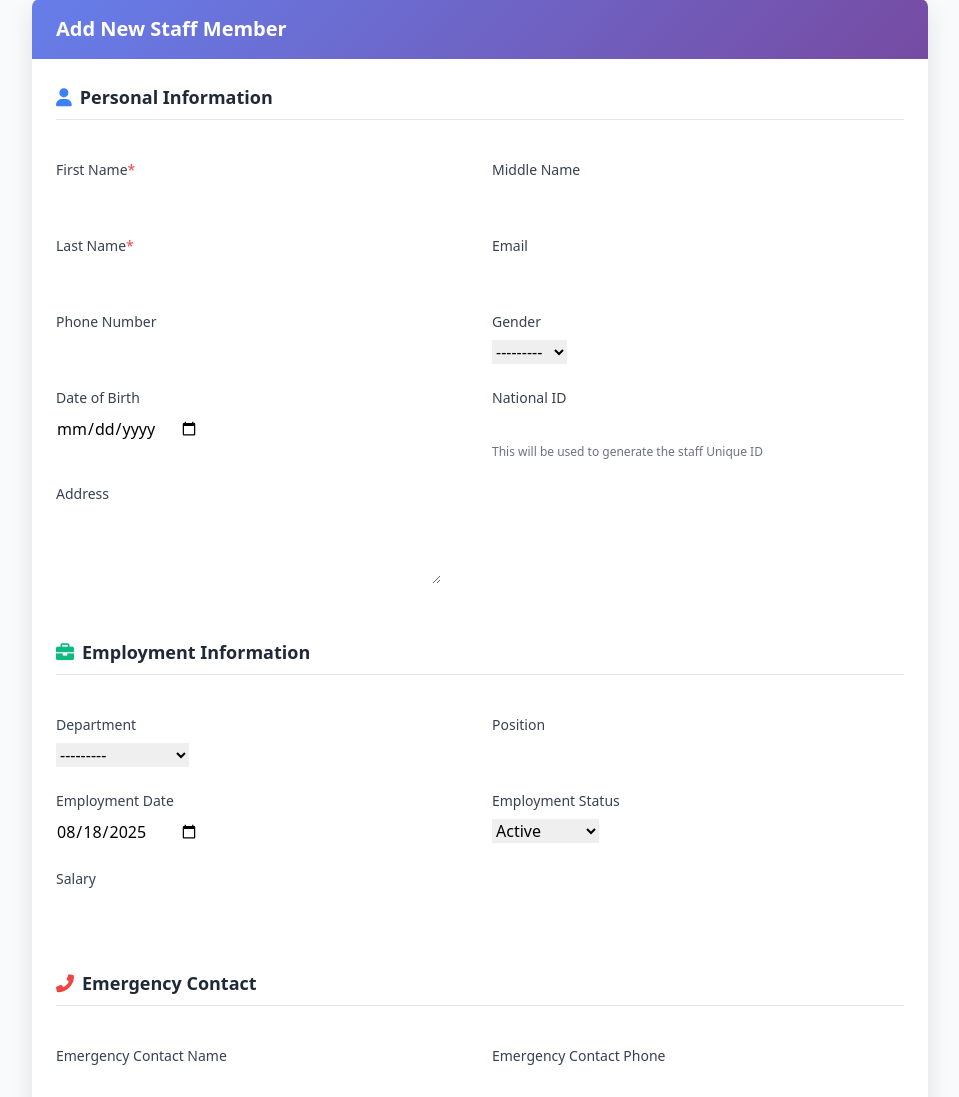
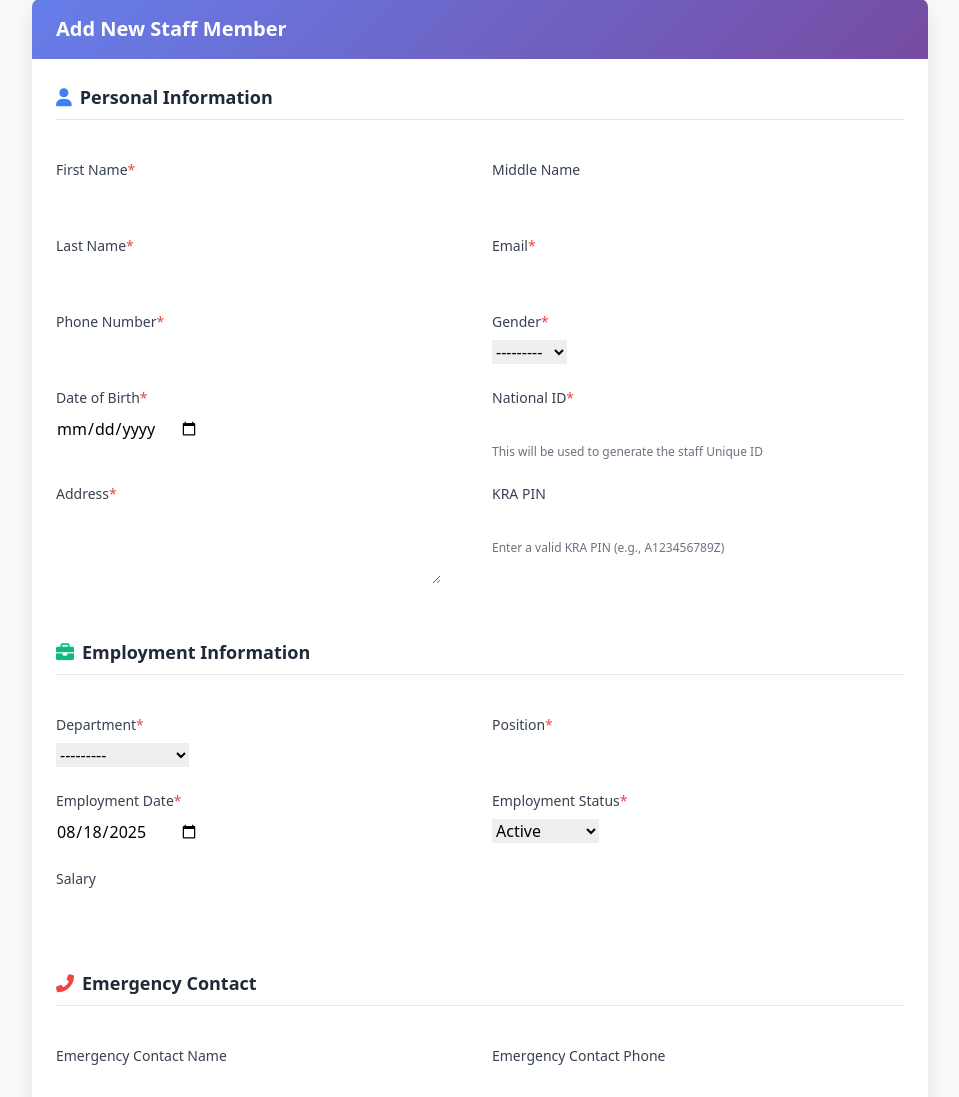
Before and after one commit to WendyAchieng01/employeemgmt, a Django app: page /create/ in a window 1280 px wide. Shown: the part 153-1250 px from the top of the page, without its empty margins (160-1119 px from the left). Run offline with Django 5.2, Linux system fonts and the light colour scheme; data comes from the database, SQL or seed files in the repository; both versions use the stored data as it was after the commit.

Commit message:
remove compulsory form fields

```diff
--- a/core/forms.py
+++ b/core/forms.py
@@ -8,10 +8,11 @@ class StaffForm(forms.ModelForm):
         exclude = ['unique_id', 'created_at', 'updated_at']
         widgets = {
             'date_of_birth': forms.DateInput(attrs={'type': 'date'}),
-            'employment_date': forms.DateInput(attrs={'type': 'date', 'initial': timezone.now()}),
+            'employment_date': forms.DateInput(attrs={'type': 'date'}),
             'address': forms.Textarea(attrs={'rows': 3}),
             'gender': forms.Select(),
             'employment_status': forms.Select(),
+            'kra_pin': forms.TextInput(attrs={'placeholder': ''}),
         }
 
     def __init__(self, *args, **kwargs):
@@ -24,8 +25,7 @@ class StaffForm(forms.ModelForm):
         required_fields = [
             'first_name', 'last_name', 'email', 'phone', 'gender',
             'date_of_birth', 'national_id', 'department', 'position',
-            'employment_date', 'emergency_contact_name',
-            'emergency_contact_phone', 'emergency_contact_relationship'
+            'employment_date'
         ]
 
         for field in required_fields:
@@ -41,6 +41,15 @@ class StaffForm(forms.ModelForm):
                 raise forms.ValidationError("National ID must be at least 6 characters long")
         return national_id
 
+    def clean_kra_pin(self):
+        """Validate KRA PIN format if provided"""
+        kra_pin = self.cleaned_data.get('kra_pin')
+        if kra_pin:
+            import re
+            if not re.match(r'^[A-Za-z][0-9]{9}[A-Za-z]$', kra_pin):
+                raise forms.ValidationError("KRA PIN must be 11 characters: 1 letter, 9 digits, 1 letter")
+        return kra_pin
+
     def clean(self):
         """Custom validation to check for potential duplicate staff IDs"""
         cleaned_data = super().clean()
@@ -49,9 +58,9 @@ class StaffForm(forms.ModelForm):
         employment_date = cleaned_data.get('employment_date')
 
         if national_id and department and employment_date:
-            # Generate the potential staff ID with slash
+            # Generate the potential staff ID with hyphen (per model)
             clean_national_id = ''.join(c for c in national_id if c.isalnum())
-            potential_unique_id = f"{department.code}{clean_national_id}/{employment_date.year}"
+            potential_unique_id = f"{department.code}{clean_national_id}-{employment_date.year}"
 
             # Check if this staff ID already exists (exclude current instance if updating)
             existing_staff = Staff.objects.filter(unique_id=potential_unique_id)
--- a/templates/staff_form.html
+++ b/templates/staff_form.html
@@ -19,7 +19,7 @@
                 <h3 class="text-xl font-bold">{{ title }}</h3>
             </div>
 
-            <form method="post" class="p-6">
+        <form method="post" class="p-6">
             {% csrf_token %}
 
             {% if form.non_field_errors %}
@@ -69,7 +69,9 @@
 
                 <!-- Email -->
                 <div>
-                    <label class="block text-sm font-medium text-gray-700 mb-2">{{ form.email.label }}</label>
+                    <label class="block text-sm font-medium text-gray-700 mb-2">
+                        {{ form.email.label }}{% if form.email.field.required %}<span class="text-red-500">*</span>{% endif %}
+                    </label>
                     {{ form.email }}
                     {% for error in form.email.errors %}
                         <p class="mt-1 text-sm text-red-600">{{ error }}</p>
@@ -78,7 +80,9 @@
 
                 <!-- Phone -->
                 <div>
-                    <label class="block text-sm font-medium text-gray-700 mb-2">{{ form.phone.label }}</label>
+                    <label class="block text-sm font-medium text-gray-700 mb-2">
+                        {{ form.phone.label }}{% if form.phone.field.required %}<span class="text-red-500">*</span>{% endif %}
+                    </label>
                     {{ form.phone }}
                     {% for error in form.phone.errors %}
                         <p class="mt-1 text-sm text-red-600">{{ error }}</p>
@@ -87,7 +91,9 @@
 
                 <!-- Gender -->
                 <div>
-                    <label class="block text-sm font-medium text-gray-700 mb-2">{{ form.gender.label }}</label>
+                    <label class="block text-sm font-medium text-gray-700 mb-2">
+                        {{ form.gender.label }}{% if form.gender.field.required %}<span class="text-red-500">*</span>{% endif %}
+                    </label>
                     {{ form.gender }}
                     {% for error in form.gender.errors %}
                         <p class="mt-1 text-sm text-red-600">{{ error }}</p>
@@ -96,7 +102,9 @@
 
                 <!-- Date of Birth -->
                 <div>
-                    <label class="block text-sm font-medium text-gray-700 mb-2">{{ form.date_of_birth.label }}</label>
+                    <label class="block text-sm font-medium text-gray-700 mb-2">
+                        {{ form.date_of_birth.label }}{% if form.date_of_birth.field.required %}<span class="text-red-500">*</span>{% endif %}
+                    </label>
                     {{ form.date_of_birth }}
                     {% for error in form.date_of_birth.errors %}
                         <p class="mt-1 text-sm text-red-600">{{ error }}</p>
@@ -105,7 +113,9 @@
 
                 <!-- National ID -->
                 <div>
-                    <label class="block text-sm font-medium text-gray-700 mb-2">{{ form.national_id.label }}</label>
+                    <label class="block text-sm font-medium text-gray-700 mb-2">
+                        {{ form.national_id.label }}{% if form.national_id.field.required %}<span class="text-red-500">*</span>{% endif %}
+                    </label>
                     {{ form.national_id }}
                     {% for error in form.national_id.errors %}
                         <p class="mt-1 text-sm text-red-600">{{ error }}</p>
@@ -114,12 +124,26 @@
                 </div>
 
                 <!-- Address -->
-                <div class="md:col-span-2">
-                    <label class="block text-sm font-medium text-gray-700 mb-2">{{ form.address.label }}</label>
+                <div>
+                    <label class="block text-sm font-medium text-gray-700 mb-2">
+                        {{ form.address.label }}{% if form.address.field.required %}<span class="text-red-500">*</span>{% endif %}
+                    </label>
                     {{ form.address }}
                     {% for error in form.address.errors %}
                         <p class="mt-1 text-sm text-red-600">{{ error }}</p>
                     {% endfor %}
+                </div>
+
+                <!-- KRA PIN -->
+                <div>
+                    <label class="block text-sm font-medium text-gray-700 mb-2">
+                        {{ form.kra_pin.label }}{% if form.kra_pin.field.required %}<span class="text-red-500">*</span>{% endif %}
+                    </label>
+                    {{ form.kra_pin }}
+                    {% for error in form.kra_pin.errors %}
+                        <p class="mt-1 text-sm text-red-600">{{ error }}</p>
+                    {% endfor %}
+                    <p class="mt-1 text-xs text-gray-500">Enter a valid KRA PIN (e.g., A123456789Z)</p>
                 </div>
 
                 <!-- Employment Information Section -->
@@ -131,7 +155,9 @@
 
                 <!-- Department -->
                 <div>
-                    <label class="block text-sm font-medium text-gray-700 mb-2">{{ form.department.label }}</label>
+                    <label class="block text-sm font-medium text-gray-700 mb-2">
+                        {{ form.department.label }}{% if form.department.field.required %}<span class="text-red-500">*</span>{% endif %}
+                    </label>
                     {{ form.department }}
                     {% for error in form.department.errors %}
                         <p class="mt-1 text-sm text-red-600">{{ error }}</p>
@@ -140,7 +166,9 @@
 
                 <!-- Position -->
                 <div>
-                    <label class="block text-sm font-medium text-gray-700 mb-2">{{ form.position.label }}</label>
+                    <label class="block text-sm font-medium text-gray-700 mb-2">
+                        {{ form.position.label }}{% if form.position.field.required %}<span class="text-red-500">*</span>{% endif %}
+                    </label>
                     {{ form.position }}
                     {% for error in form.position.errors %}
                         <p class="mt-1 text-sm text-red-600">{{ error }}</p>
@@ -149,7 +177,9 @@
 
                 <!-- Employment Date -->
                 <div>
-                    <label class="block text-sm font-medium text-gray-700 mb-2">{{ form.employment_date.label }}</label>
+                    <label class="block text-sm font-medium text-gray-700 mb-2">
+                        {{ form.employment_date.label }}{% if form.employment_date.field.required %}<span class="text-red-500">*</span>{% endif %}
+                    </label>
                     {{ form.employment_date }}
                     {% for error in form.employment_date.errors %}
                         <p class="mt-1 text-sm text-red-600">{{ error }}</p>
@@ -158,7 +188,9 @@
 
                 <!-- Employment Status -->
                 <div>
-                    <label class="block text-sm font-medium text-gray-700 mb-2">{{ form.employment_status.label }}</label>
+                    <label class="block text-sm font-medium text-gray-700 mb-2">
+                        {{ form.employment_status.label }}{% if form.employment_status.field.required %}<span class="text-red-500">*</span>{% endif %}
+                    </label>
                     {{ form.employment_status }}
                     {% for error in form.employment_status.errors %}
                         <p class="mt-1 text-sm text-red-600">{{ error }}</p>
@@ -167,7 +199,9 @@
 
                 <!-- Salary -->
                 <div>
-                    <label class="block text-sm font-medium text-gray-700 mb-2">{{ form.salary.label }}</label>
+                    <label class="block text-sm font-medium text-gray-700 mb-2">
+                        {{ form.salary.label }}{% if form.salary.field.required %}<span class="text-red-500">*</span>{% endif %}
+                    </label>
                     {{ form.salary }}
                     {% for error in form.salary.errors %}
                         <p class="mt-1 text-sm text-red-600">{{ error }}</p>
@@ -183,7 +217,9 @@
 
                 <!-- Contact Name -->
                 <div>
-                    <label class="block text-sm font-medium text-gray-700 mb-2">{{ form.emergency_contact_name.label }}</label>
+                    <label class="block text-sm font-medium text-gray-700 mb-2">
+                        {{ form.emergency_contact_name.label }}{% if form.emergency_contact_name.field.required %}<span class="text-red-500">*</span>{% endif %}
+                    </label>
                     {{ form.emergency_contact_name }}
                     {% for error in form.emergency_contact_name.errors %}
                         <p class="mt-1 text-sm text-red-600">{{ error }}</p>
@@ -192,7 +228,9 @@
 
                 <!-- Contact Phone -->
                 <div>
-                    <label class="block text-sm font-medium text-gray-700 mb-2">{{ form.emergency_contact_phone.label }}</label>
+                    <label class="block text-sm font-medium text-gray-700 mb-2">
+                        {{ form.emergency_contact_phone.label }}{% if form.emergency_contact_phone.field.required %}<span class="text-red-500">*</span>{% endif %}
+                    </label>
                     {{ form.emergency_contact_phone }}
                     {% for error in form.emergency_contact_phone.errors %}
                         <p class="mt-1 text-sm text-red-600">{{ error }}</p>
@@ -201,7 +239,9 @@
 
                 <!-- Relationship -->
                 <div>
-                    <label class="block text-sm font-medium text-gray-700 mb-2">{{ form.emergency_contact_relationship.label }}</label>
+                    <label class="block text-sm font-medium text-gray-700 mb-2">
+                        {{ form.emergency_contact_relationship.label }}{% if form.emergency_contact_relationship.field.required %}<span class="text-red-500">*</span>{% endif %}
+                    </label>
                     {{ form.emergency_contact_relationship }}
                     {% for error in form.emergency_contact_relationship.errors %}
                         <p class="mt-1 text-sm text-red-600">{{ error }}</p>
```
Also changed, not shown: core/models.py (+11 -3 lines), core/migrations/0002_staff_kra_pin_alter_staff_emergency_contact_name_and_more.py (added), db.sqlite3.
